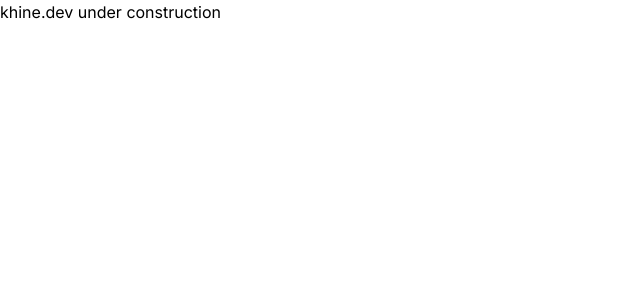
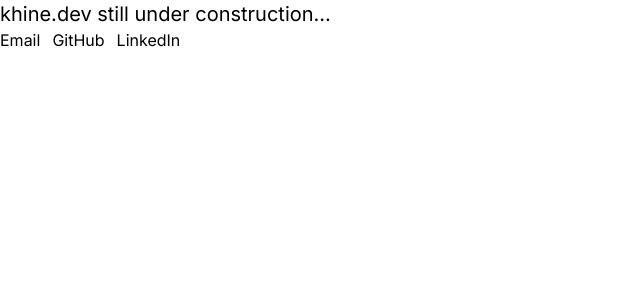
Before and after one commit to williamKhine/khine.dev, a Next.js app: page / in a window 1280 px wide. Shown: the top 300 px of the page, without its empty margins (0-640 px from the left). Built offline with nearby package versions, Linux system fonts and the light colour scheme.

Commit message:
Add social links

```diff
--- a/app/page.js
+++ b/app/page.js
@@ -1,5 +1,12 @@
 export default function Home() {
   return (
-    "khine.dev under construction"
+    <main>
+      <h1 className="text-xl">khine.dev still under construction...</h1>
+      <div className="flex gap-x-3">
+        <a target="_blank" href="mailto:william@khine.dev">Email</a>
+        <a target="_blank" href="https://github.com/williamKhine">GitHub</a>
+        <a target="_blank" href="https://www.linkedin.com/in/williamkhine">LinkedIn</a>
+      </div>
+    </main>
   );
 }
```
